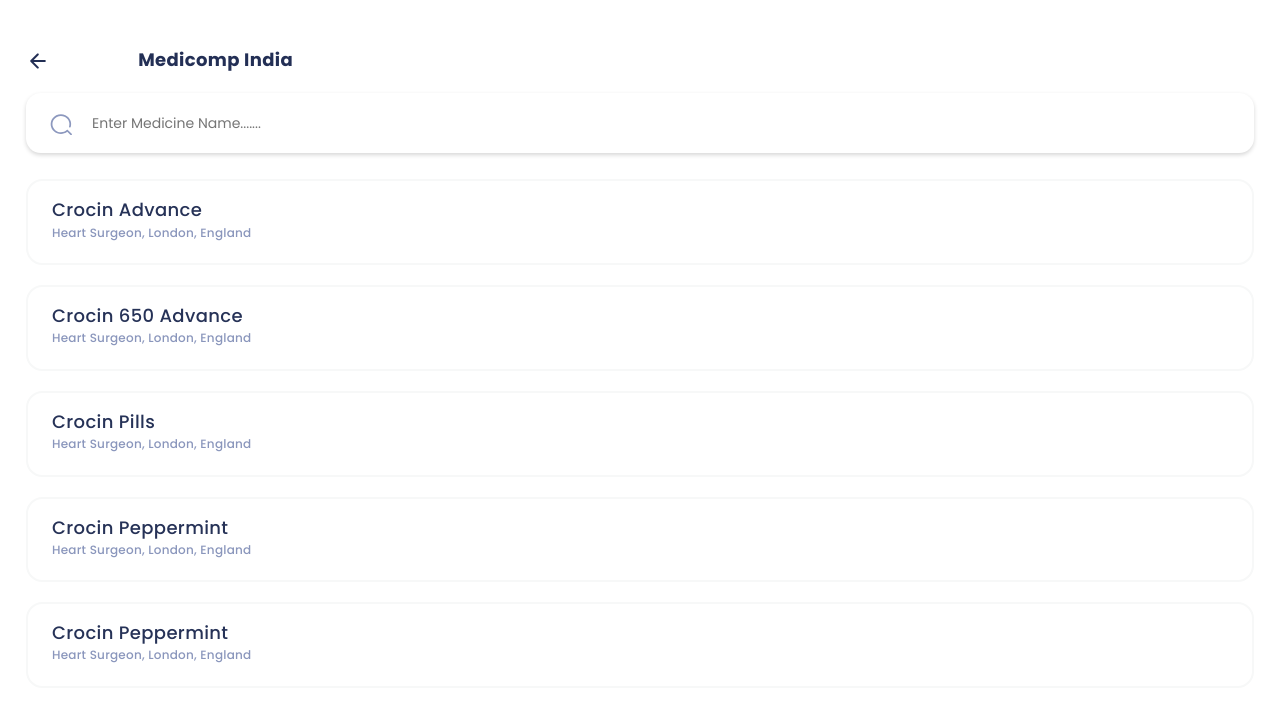
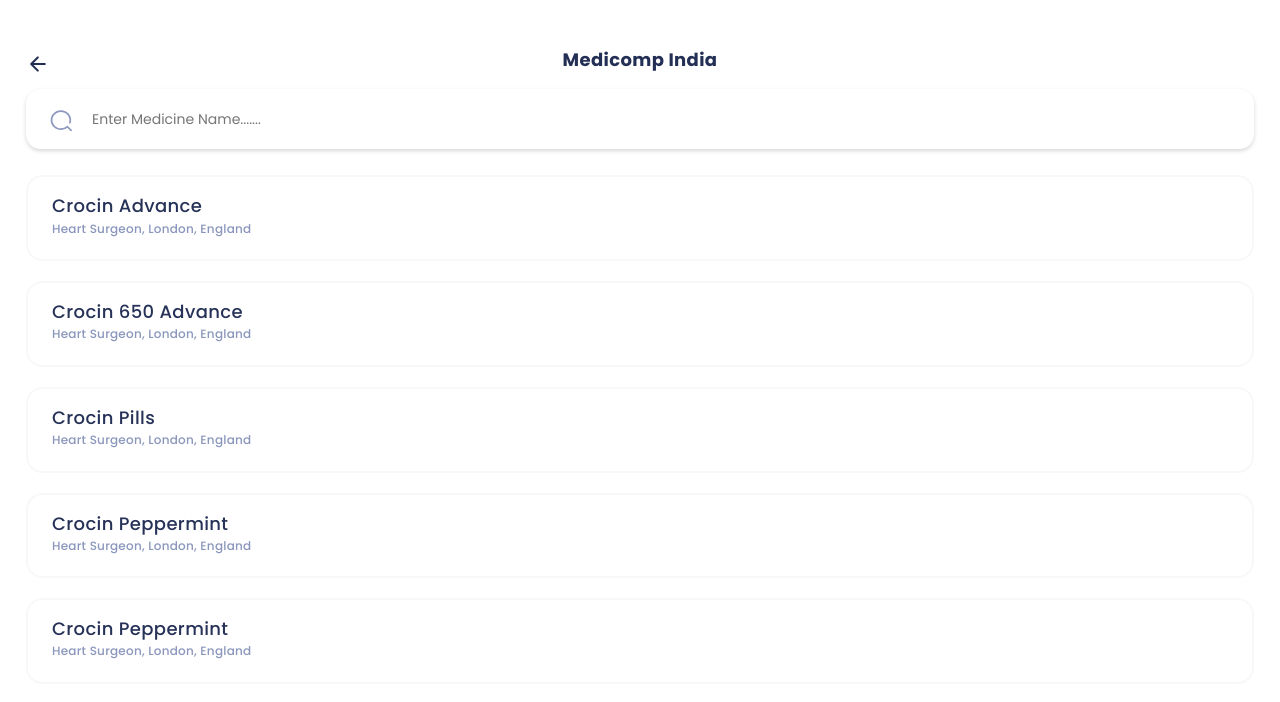
Before and after one commit to shutupfaezan/Medicomp, a website built with Parcel: page mobile-search-bar.html in a window 1280 px wide. Built offline with nearby package versions, Linux system fonts and the light colour scheme; a web font is replaced by a local one.

Commit message:
search page complete

```diff
--- a/mobile-search-bar.css
+++ b/mobile-search-bar.css
@@ -390,7 +390,7 @@
   flex-direction: column;
   align-items: flex-start;
   justify-content: flex-start;
-  padding: var(--padding-30xl) var(--padding-7xl) 207px;
+  padding: var(--padding-30xl) var(--padding-7xl);
   box-sizing: border-box;
   gap: var(--gap-xl);
   line-height: normal;
--- a/mobile-search-bar.html
+++ b/mobile-search-bar.html
@@ -3,7 +3,7 @@
   <head>
     <meta charset="utf-8" />
     <meta name="viewport" content="initial-scale=1, width=device-width" />
-
+    <link href="https://cdn.jsdelivr.net/npm/bootstrap@5.3.3/dist/css/bootstrap.min.css" rel="stylesheet" integrity="sha384-QWTKZyjpPEjISv5WaRU9OFeRpok6YctnYmDr5pNlyT2bRjXh0JMhjY6hW+ALEwIH" crossorigin="anonymous">
     <link rel="stylesheet" href="./global.css" />
     <link rel="stylesheet" href="./mobile-search-bar.css" />
     <link
@@ -26,19 +26,21 @@
       rel="stylesheet"
       href="https://fonts.googleapis.com/css2?family=SF Pro:wght@600&display=swap"
     />
+
   </head>
   <body>
     <div class="mobile-searchbar">
       <section class="doctor-card">
-        <div class="frame-parent5">
-          <img
+        <div class="frame-parent5 w-100">
+          <div class="position-absolute" id="go_back" style="z-index: 10;">
+            <img
             class="group-icon"
             loading="lazy"
             alt=""
             src="./public/group-34205@2x.png"
           />
-
-          <div class="medicomp-logo">
+          </div>
+          <div class="medicomp-logo mx-auto">
             <a class="medicomp-india1">Medicomp India</a>
           </div>
         </div>
@@ -117,6 +119,12 @@
           window.location.href = "./mobile-results.html";
         });
       }
+      var go_back = document.getElementById("go_back");
+      go_back.onclick = function() {
+          window.history.back();
+      };
       </script>
+      <script src="https://cdn.jsdelivr.net/npm/bootstrap@5.3.3/dist/js/bootstrap.bundle.min.js" integrity="sha384-YvpcrYf0tY3lHB60NNkmXc5s9fDVZLESaAA55NDzOxhy9GkcIdslK1eN7N6jIeHz" crossorigin="anonymous"></script>
+
   </body>
 </html>
```
